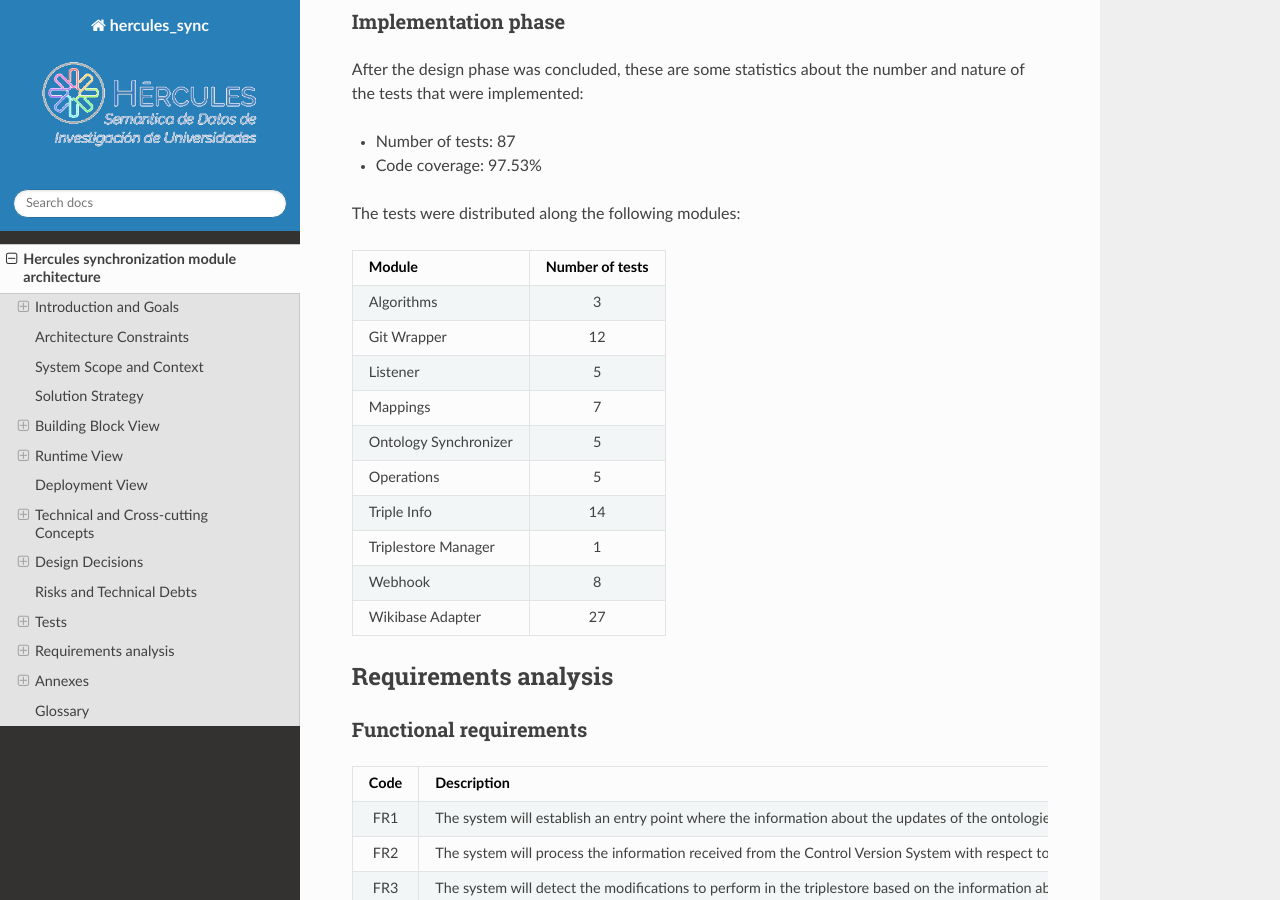
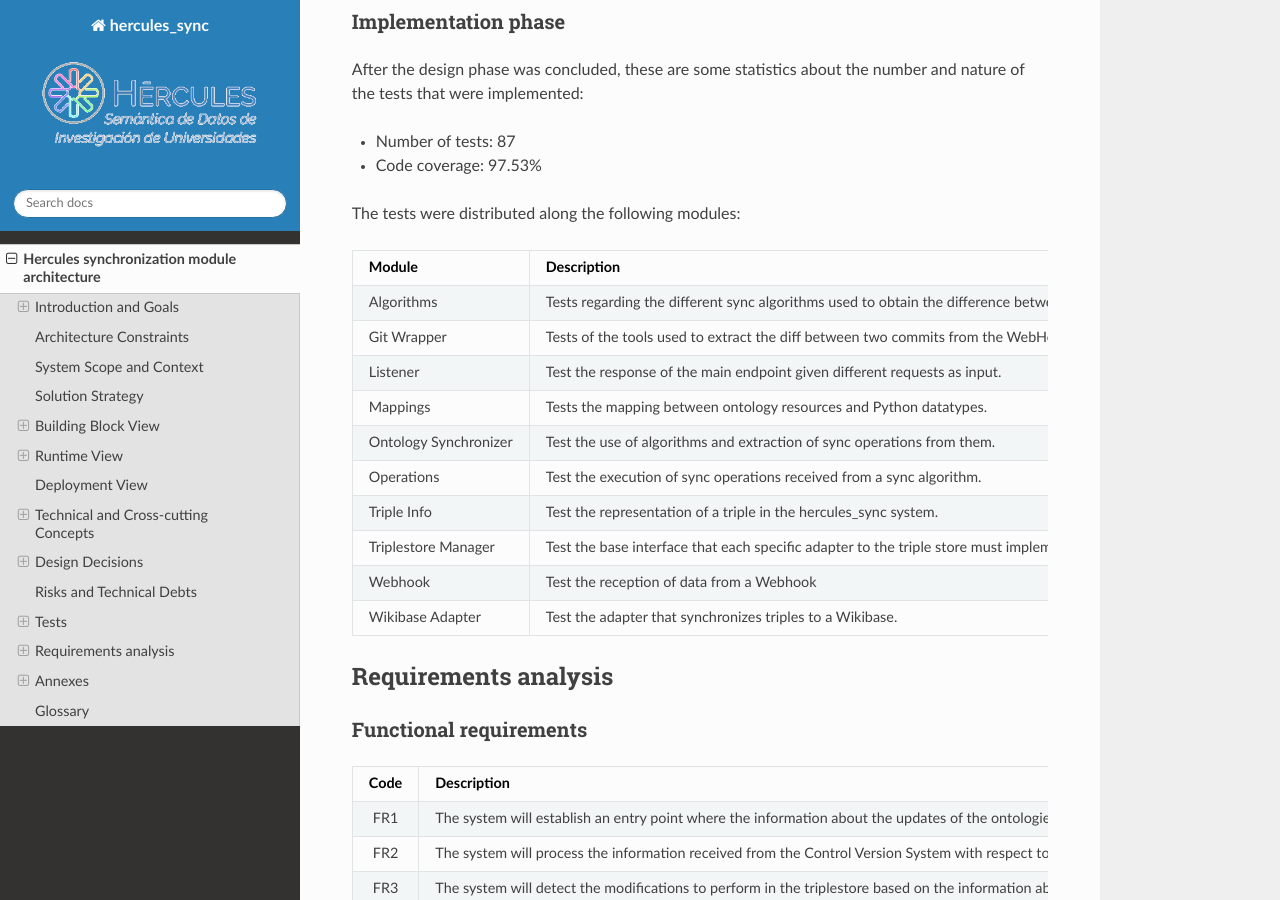
Before and after one commit to weso/hercules-sync, a Sphinx documentation site: the page built from docs/hercules_sync_doc.md, in a window 1280 px wide and 900 px high, scrolled down 13566 px. Built offline with Sphinx 7.4.7 and the Read the Docs theme 2.0.0, drawn with Linux system fonts in a browser that asks for light colours.

Commit message:
Add small description of the tests from each module

```diff
--- a/docs/hercules_sync_doc.md
+++ b/docs/hercules_sync_doc.md
@@ -279,18 +279,18 @@ After the design phase was concluded, these are some statistics about the number
 
 The tests were distributed along the following modules:
 
-| Module      | Number of tests       |
-|:------------|:---------------------:|
-| Algorithms  | 3  |
-| Git Wrapper | 12 |
-| Listener    | 5 |
-| Mappings    | 7 |
-| Ontology Synchronizer | 5 |
-| Operations  | 5 |
-| Triple Info | 14 |
-| Triplestore Manager | 1 |
-| Webhook | 8 |
-| Wikibase Adapter | 27 |
+| Module      | Description | Number of tests       |
+|:------------| :---------- |:---------------------:|
+| Algorithms  | Tests regarding the different sync algorithms used to obtain the difference between two ontology files. | 3  |
+| Git Wrapper | Tests of the tools used to extract the diff between two commits from the WebHook information received. | 12 |
+| Listener    | Test the response of the main endpoint given different requests as input. | 5 |
+| Mappings    | Tests the mapping between ontology resources and Python datatypes. | 7 |
+| Ontology Synchronizer | Test the use of algorithms and extraction of sync operations from them. | 5 |
+| Operations  | Test the execution of sync operations received from a sync algorithm. | 5 |
+| Triple Info | Test the representation of a triple in the hercules_sync system. | 14 |
+| Triplestore Manager | Test the base interface that each specific adapter to the triple store must implement. | 1 |
+| Webhook | Test the reception of data from a Webhook | 8 |
+| Wikibase Adapter | Test the adapter that synchronizes triples to a Wikibase. | 27 |
 
 ## Requirements analysis
 ### Functional requirements
```
